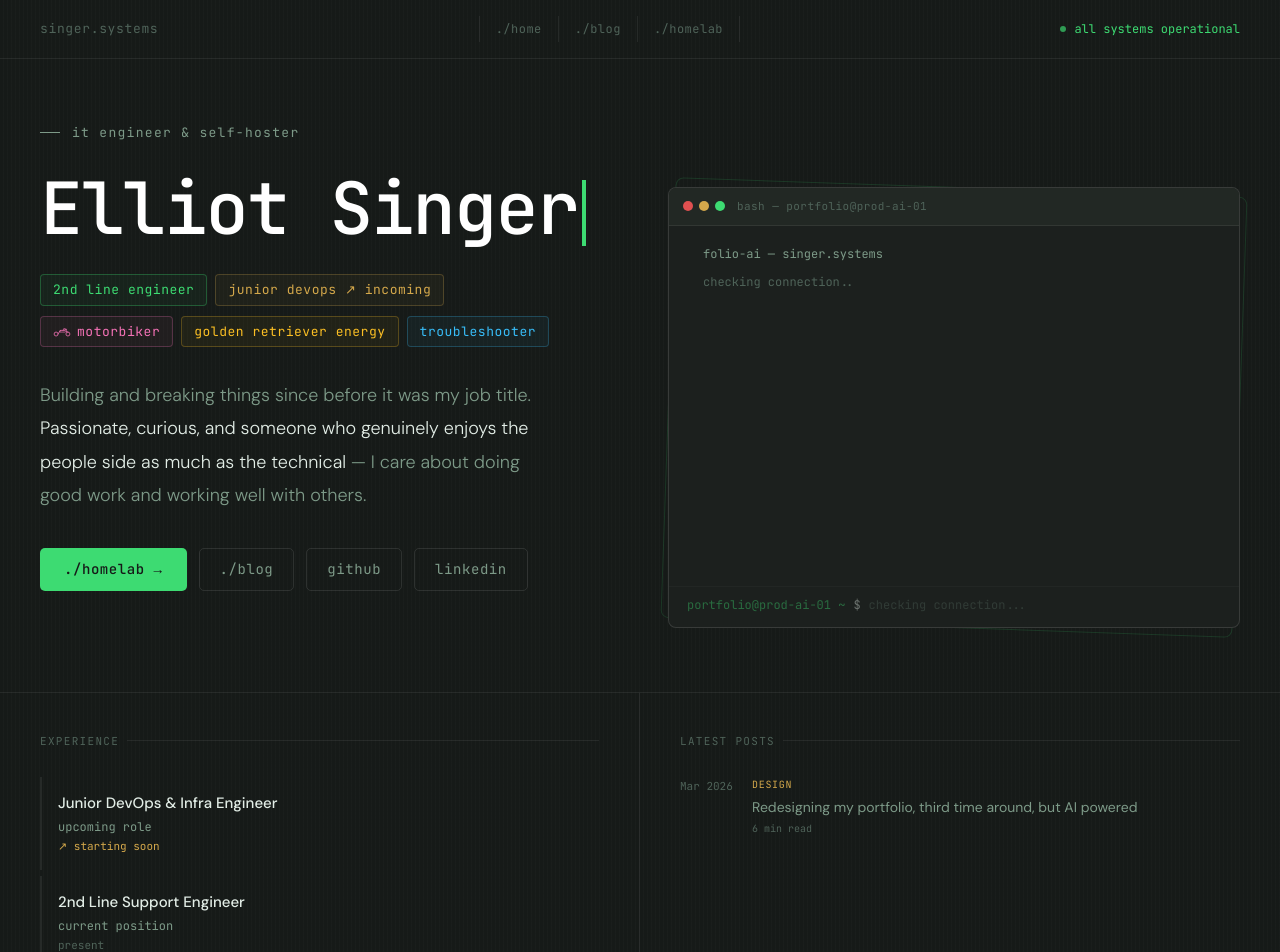
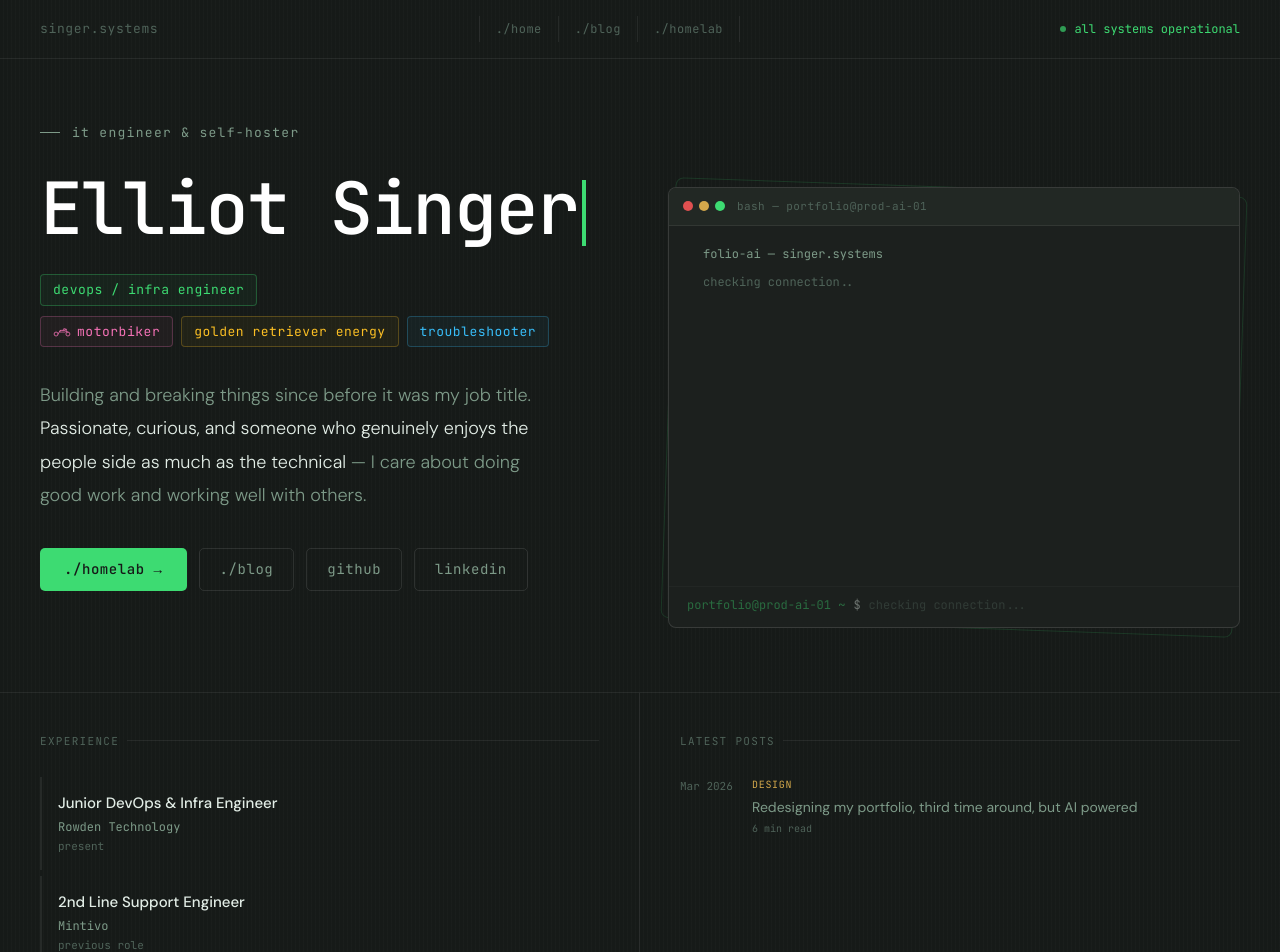
Before and after one commit to elsing/portfolio-v2, a Next.js app: page / in a window 1280 px wide. Shown: the top 952 px of the page. Built offline with nearby package versions, Linux system fonts and the light colour scheme.

Commit message:
job update

```diff
--- a/components/Experience.jsx
+++ b/components/Experience.jsx
@@ -1,8 +1,8 @@
 'use client';
 
 const EXPERIENCE_ITEMS = [
-  { role: 'Junior DevOps & Infra Engineer', org: 'upcoming role',         date: null,                upcoming: true  },
-  { role: '2nd Line Support Engineer',      org: 'current position',      date: 'present',           upcoming: false },
+  { role: 'Junior DevOps & Infra Engineer', org: 'Rowden Technology',     date: 'present',             upcoming: false },
+  { role: '2nd Line Support Engineer',      org: 'Mintivo',     date: 'previous role',       upcoming: false },
   { role: 'Homelab Architect',              org: 'singer.systems — self', date: 'ongoing · 13+ years', upcoming: false },
 ];
 
--- a/components/Hero.jsx
+++ b/components/Hero.jsx
@@ -5,8 +5,7 @@ import TerminalCard    from '@/components/TerminalCard';
 import { useTerminal } from '@/components/TerminalContext';
 
 const PRO_BADGES = [
-  { label: '2nd line engineer',        style: 'green' },
-  { label: 'junior devops ↗ incoming', style: 'amber' },
+  { label: 'devops / infra engineer', style: 'green' },
 ];
 
 const PERSONALITY_BADGES = [
```
